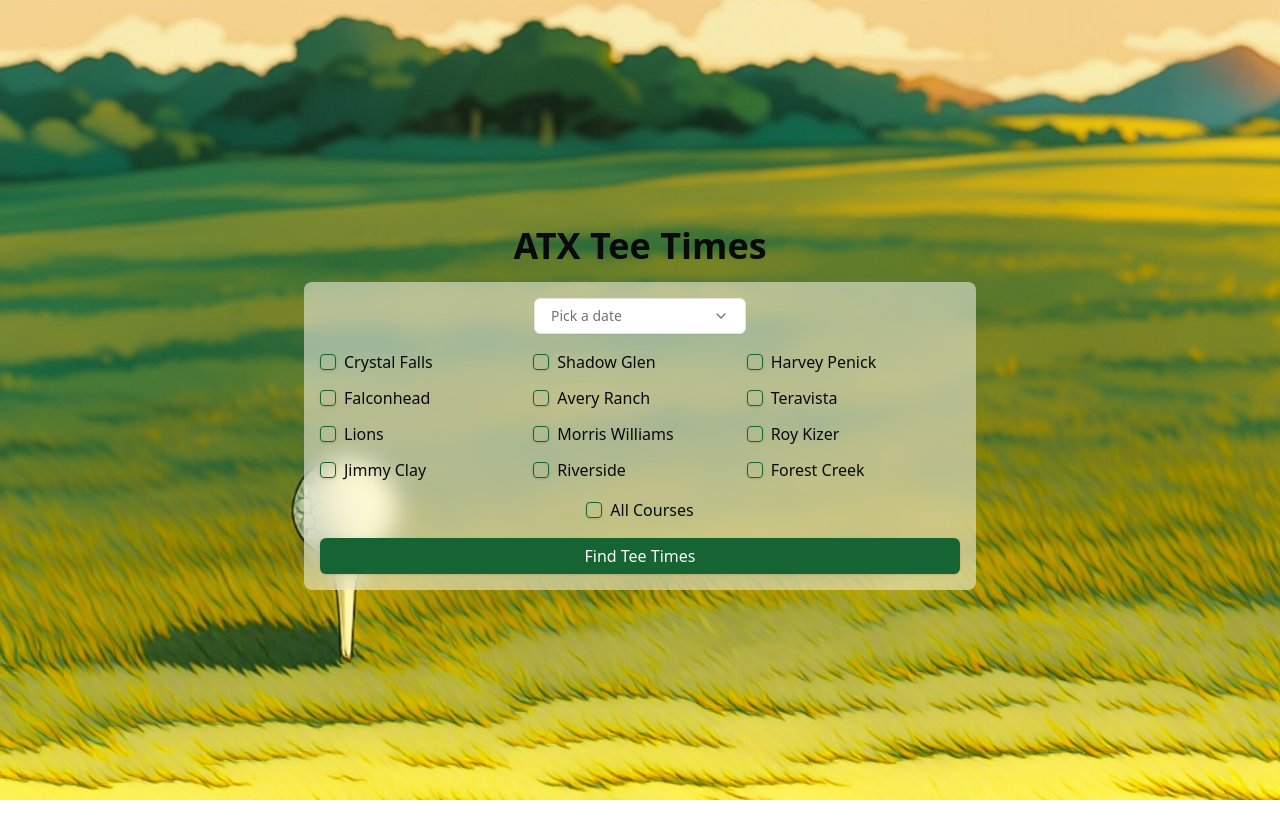
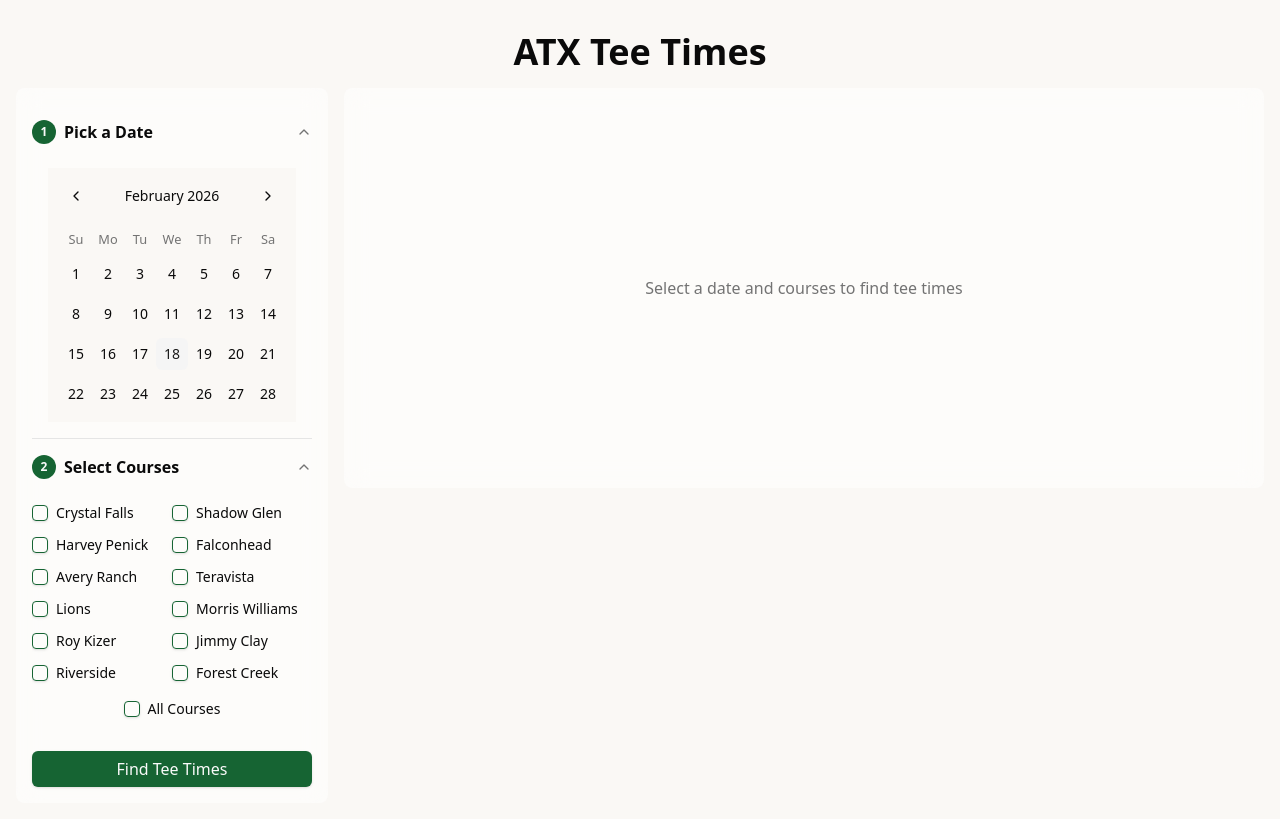
Before and after one commit to samkbe/golf-crawl, a Next.js app: page / in a window 1280 px wide. Built offline with nearby package versions, Linux system fonts and the light colour scheme.

Commit message:
Enhanced UI

```diff
--- a/app/components/teeTimeTable.tsx
+++ b/app/components/teeTimeTable.tsx
@@ -124,7 +124,7 @@
 	return (
 		<>
 			{pending ? (
-				<div className="rounded-md my-4 w-full mx-auto max-w-2xl p-4 bg-white/50 backdrop-blur-md animate-pulse-scale min-h-80 flex flex-col justify-center items-center gap-2">
+				<div className="rounded-md p-4 bg-white/50 backdrop-blur-md animate-pulse-scale min-h-80 flex flex-col justify-center items-center gap-2">
 					<h2 className="text-center font-bold">
 						Loading Course Data. This may take a bit.
 					</h2>
@@ -134,7 +134,7 @@
 				</div>
 			) : (
 				<>
-					<div className="rounded-md my-4 w-full mx-auto max-w-2xl p-4 bg-white/50 backdrop-blur-md">
+					<div className="rounded-md mb-4 w-full p-4 bg-white/50 backdrop-blur-md">
 						<h2 className="font-bold">Courses:</h2>
 						<ToggleGroup
 							type="multiple"
@@ -169,7 +169,7 @@
 							/>
 						</div>
 					</div>
-					<div className="overflow-x-auto max-h-80 border rounded-md mb-8 max-w-2xl w-full bg-white/50 backdrop-blur-md">
+					<div className="overflow-x-auto max-h-[70vh] border rounded-md w-full bg-white/50 backdrop-blur-md">
 						<table className="min-w-full text-sm text-left border-collapse">
 							<thead className="bg-gray-200 sticky top-0 z-10">
 								{table.getHeaderGroups().map((headerGroup) => (
--- a/app/globals.css
+++ b/app/globals.css
@@ -8,15 +8,9 @@
 	}
 }
 
-html {
-	background: url(../app/bg-image.jpg);
-	background-size: cover;
-	background-repeat: no-repeat;
-}
-
 @layer base {
   :root {
-		--background: 0 0% 100%;
+		--background: 40 33% 97%;
 		--foreground: 0 0% 3.9%;
 		--card: 0 0% 100%;
 		--card-foreground: 0 0% 3.9%;
--- a/app/layout.tsx
+++ b/app/layout.tsx
@@ -25,7 +25,7 @@
 	children: React.ReactNode;
 }>) {
 	return (
-		<html lang="en" className="">
+		<html lang="en" className="bg-background">
 			<body
 				className={`${geistSans.variable} ${geistMono.variable} antialiased bg-transparent min-h-screen`}
 			>
--- a/app/page.tsx
+++ b/app/page.tsx
@@ -7,61 +7,30 @@
 import { Button } from "@/components/ui/button";
 import { Label } from "@/components/ui/label";
 import { Calendar } from "@/components/ui/calendar";
-import { Popover, PopoverContent, PopoverTrigger } from "@/components/ui/popover";
+import {
+	Accordion,
+	AccordionContent,
+	AccordionItem,
+	AccordionTrigger,
+} from "@/components/ui/accordion";
 import { toast } from "sonner";
 import { ErrorBoundary } from "@/app/components/errorBoundary";
 import { format } from "date-fns";
-import { ChevronDownIcon } from "lucide-react";
+import { CheckIcon } from "lucide-react";
 
 const courses = [
-	{
-		title: "Crystal Falls",
-		key: "crystalFalls",
-	},
-	{
-		title: "Shadow Glen",
-		key: "shadowGlen",
-	},
-	{
-		title: "Harvey Penick",
-		key: "harveyPenick",
-	},
-	{
-		title: "Falconhead",
-		key: "falconhead",
-	},
-	{
-		title: "Avery Ranch",
-		key: "averyRanch",
-	},
-	{
-		title: "Teravista",
-		key: "teravista",
-	},
-	{
-		title: "Lions",
-		key: "lions",
-	},
-	{
-		title: "Morris Williams",
-		key: "morrisWilliams",
-	},
-	{
-		title: "Roy Kizer",
-		key: "royKizer",
-	},
-	{
-		title: "Jimmy Clay",
-		key: "jimmyClay",
-	},
-	{
-		title: "Riverside",
-		key: "riverside",
-	},
-	{
-		title: "Forest Creek",
-		key: "forestCreek",
-	}
+	{ title: "Crystal Falls", key: "crystalFalls" },
+	{ title: "Shadow Glen", key: "shadowGlen" },
+	{ title: "Harvey Penick", key: "harveyPenick" },
+	{ title: "Falconhead", key: "falconhead" },
+	{ title: "Avery Ranch", key: "averyRanch" },
+	{ title: "Teravista", key: "teravista" },
+	{ title: "Lions", key: "lions" },
+	{ title: "Morris Williams", key: "morrisWilliams" },
+	{ title: "Roy Kizer", key: "royKizer" },
+	{ title: "Jimmy Clay", key: "jimmyClay" },
+	{ title: "Riverside", key: "riverside" },
+	{ title: "Forest Creek", key: "forestCreek" },
 ];
 
 export default function Home() {
@@ -75,6 +44,10 @@
 	const [allSelected, setAllSelected] = useState(false);
 	const [hasSubmitted, setHasSubmitted] = useState(false);
 	const [selectedCourseNames, setSelectedCourseNames] = useState<string[]>([]);
+	const [openSteps, setOpenSteps] = useState<string[]>(["date", "courses"]);
+	const [checkedKeys, setCheckedKeys] = useState<Set<string>>(new Set());
+
+	const selectedCount = allSelected ? courses.length : checkedKeys.size;
 
 	useEffect(() => {
 		if (state.error) {
@@ -86,9 +59,19 @@
 		}
 	}, [state.error, state.teeTimes]);
 
+	function handleCheckChange(key: string, checked: boolean) {
+		setCheckedKeys((prev) => {
+			const next = new Set(prev);
+			if (checked) next.add(key);
+			else next.delete(key);
+			return next;
+		});
+	}
+
 	return (
-		<div className="flex flex-col items-center p-2 min-h-screen justify-center">
-			<h1 className="mt-4 text-4xl font-bold">ATX Tee Times</h1>
+		<div className="min-h-screen p-2 md:p-4 max-w-7xl mx-auto">
+			<h1 className="text-4xl font-bold text-center mt-4 mb-4">ATX Tee Times</h1>
+			<div className="flex flex-col md:flex-row md:gap-4 md:items-start">
 				<form
 					action={formAction}
 					onSubmit={(e) => {
@@ -103,41 +86,61 @@
 							);
 						}
 					}}
-				className="max-w-2xl rounded-lg p-4 mt-4 md:mx-auto bg-white/50 backdrop-blur-md text-md"
+					className="w-full md:w-1/4 md:min-w-[280px] shrink-0 rounded-lg p-4 bg-white/50 backdrop-blur-md text-md"
 				>
-				<div className="flex items-center gap-2 justify-center">
 					<input
 						type="hidden"
 						name="date"
 						value={date ? format(date, "yyyy-MM-dd") : ""}
 					/>
-					<Popover>
-						<PopoverTrigger asChild>
-							<Button
-								variant="outline"
-								type="button"
-								data-empty={!date}
-								className="data-[empty=true]:text-muted-foreground w-[212px] justify-between text-left font-normal"
+
+					<Accordion
+						type="multiple"
+						value={openSteps}
+						onValueChange={setOpenSteps}
 					>
-								{date ? format(date, "PPP") : <span>Pick a date</span>}
-								<ChevronDownIcon />
-							</Button>
-						</PopoverTrigger>
-						<PopoverContent className="w-auto p-0" align="start">
+						<AccordionItem value="date">
+							<AccordionTrigger className="text-base font-semibold hover:no-underline">
+								<div className="flex items-center gap-2">
+									<span className="flex h-6 w-6 items-center justify-center rounded-full bg-primary text-primary-foreground text-xs font-bold shrink-0">
+										{date ? <CheckIcon className="h-3.5 w-3.5" /> : "1"}
+									</span>
+									<span>{date ? format(date, "PPP") : "Pick a Date"}</span>
+								</div>
+							</AccordionTrigger>
+							<AccordionContent>
+								<div className="flex justify-center pt-2">
 									<Calendar
 										mode="single"
 										selected={date}
 										onSelect={setDate}
 										defaultMonth={date}
 									/>
-						</PopoverContent>
-					</Popover>
 								</div>
-				<div className={`flex flex-wrap my-4 gap-y-3 ${allSelected ? "opacity-25" : ""}`}>
-					{courses.map(({ title, key }) => {
-						return (
+							</AccordionContent>
+						</AccordionItem>
+
+						<AccordionItem value="courses" className="border-b-0">
+							<AccordionTrigger className="text-base font-semibold hover:no-underline">
+								<div className="flex items-center gap-2">
+									<span className="flex h-6 w-6 items-center justify-center rounded-full bg-primary text-primary-foreground text-xs font-bold shrink-0">
+										{selectedCount > 0 ? <CheckIcon className="h-3.5 w-3.5" /> : "2"}
+									</span>
+									<span>
+										Select Courses
+										{selectedCount > 0 && (
+											<span className="ml-1 font-normal text-muted-foreground">
+												({selectedCount})
+											</span>
+										)}
+									</span>
+								</div>
+							</AccordionTrigger>
+							<AccordionContent>
+								<div className={`flex flex-wrap gap-y-3 pt-2 ${allSelected ? "opacity-25" : ""}`}>
+									{courses.map(({ title, key }) => (
 										<div
-								className="basis-1/2 md:basis-1/3 flex items-center gap-2"
+											className="basis-1/2 flex items-center gap-2"
 											key={key}
 										>
 											<Checkbox
@@ -145,19 +148,23 @@
 												value={key}
 												name="courses"
 												disabled={allSelected}
+												checked={allSelected || checkedKeys.has(key)}
+												onCheckedChange={(checked) =>
+													handleCheckChange(key, checked === true)
+												}
 												className="h-6 w-6 md:h-4 md:w-4"
 											/>
 											<Label htmlFor={key} className="text-md text-nowrap cursor-pointer">
 												{title}
 											</Label>
 										</div>
-						);
-					})}
+									))}
 								</div>
-				<div className="my-4 flex items-center justify-center gap-2">
+								<div className="mt-4 flex items-center justify-center gap-2">
 								<Checkbox
 									id="all"
 									name="all"
+									checked={allSelected}
 									className="h-6 w-6 md:h-4 md:w-4"
 									onCheckedChange={(checked) => setAllSelected(checked === true)}
 								/>
@@ -165,11 +172,17 @@
 										All Courses
 									</Label>
 								</div>
-				<Button className="w-full text-md" disabled={pending} type="submit">
+							</AccordionContent>
+						</AccordionItem>
+					</Accordion>
+
+					<Button className="w-full text-md mt-4" disabled={pending} type="submit">
 						{pending ? "Fetching Tee Times..." : "Find Tee Times"}
 					</Button>
 				</form>
-			{hasSubmitted && (
+
+				<div className="w-full md:w-3/4 mt-4 md:mt-0">
+					{hasSubmitted ? (
 						<ErrorBoundary>
 							<TeeTimeTable
 								data={state.teeTimes}
@@ -177,7 +190,15 @@
 								courseNames={selectedCourseNames}
 							/>
 						</ErrorBoundary>
+					) : (
+						<div className="hidden md:flex items-center justify-center rounded-lg bg-white/50 backdrop-blur-md min-h-[400px]">
+							<p className="text-muted-foreground">
+								Select a date and courses to find tee times
+							</p>
+						</div>
 					)}
+				</div>
+			</div>
 		</div>
 	);
 }
--- /dev/null
+++ b/components/ui/accordion.tsx
@@ -0,0 +1,57 @@
+"use client"
+
+import * as React from "react"
+import * as AccordionPrimitive from "@radix-ui/react-accordion"
+import { ChevronDown } from "lucide-react"
+
+import { cn } from "@/lib/utils"
+
+const Accordion = AccordionPrimitive.Root
+
+const AccordionItem = React.forwardRef<
+  React.ElementRef<typeof AccordionPrimitive.Item>,
+  React.ComponentPropsWithoutRef<typeof AccordionPrimitive.Item>
+>(({ className, ...props }, ref) => (
+  <AccordionPrimitive.Item
+    ref={ref}
+    className={cn("border-b", className)}
+    {...props}
+  />
+))
+AccordionItem.displayName = "AccordionItem"
+
+const AccordionTrigger = React.forwardRef<
+  React.ElementRef<typeof AccordionPrimitive.Trigger>,
+  React.ComponentPropsWithoutRef<typeof AccordionPrimitive.Trigger>
+>(({ className, children, ...props }, ref) => (
+  <AccordionPrimitive.Header className="flex">
+    <AccordionPrimitive.Trigger
+      ref={ref}
+      className={cn(
+        "flex flex-1 items-center justify-between py-4 text-sm font-medium transition-all hover:underline text-left [&[data-state=open]>svg]:rotate-180",
+        className
+      )}
+      {...props}
+    >
+      {children}
+      <ChevronDown className="h-4 w-4 shrink-0 text-muted-foreground transition-transform duration-200" />
+    </AccordionPrimitive.Trigger>
+  </AccordionPrimitive.Header>
+))
+AccordionTrigger.displayName = AccordionPrimitive.Trigger.displayName
+
+const AccordionContent = React.forwardRef<
+  React.ElementRef<typeof AccordionPrimitive.Content>,
+  React.ComponentPropsWithoutRef<typeof AccordionPrimitive.Content>
+>(({ className, children, ...props }, ref) => (
+  <AccordionPrimitive.Content
+    ref={ref}
+    className="overflow-hidden text-sm data-[state=closed]:animate-accordion-up data-[state=open]:animate-accordion-down"
+    {...props}
+  >
+    <div className={cn("pb-4 pt-0", className)}>{children}</div>
+  </AccordionPrimitive.Content>
+))
+AccordionContent.displayName = AccordionPrimitive.Content.displayName
+
+export { Accordion, AccordionItem, AccordionTrigger, AccordionContent }
--- a/package.json
+++ b/package.json
@@ -9,6 +9,7 @@
 		"lint": "next lint"
 	},
 	"dependencies": {
+		"@radix-ui/react-accordion": "^1.2.12",
 		"@radix-ui/react-checkbox": "^1.3.3",
 		"@radix-ui/react-label": "^2.1.8",
 		"@radix-ui/react-popover": "^1.1.15",
```
Also changed, not shown: tailwind.config.ts (+19 -1 lines), 1 other file (tests, documents, lock files or other folders). Lines whose indentation alone changed are shown as unchanged.
